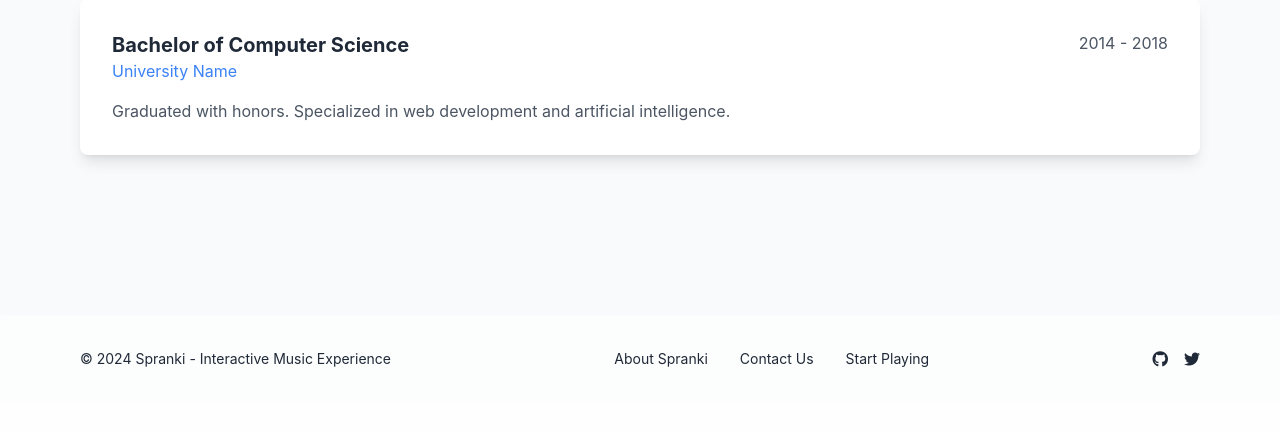
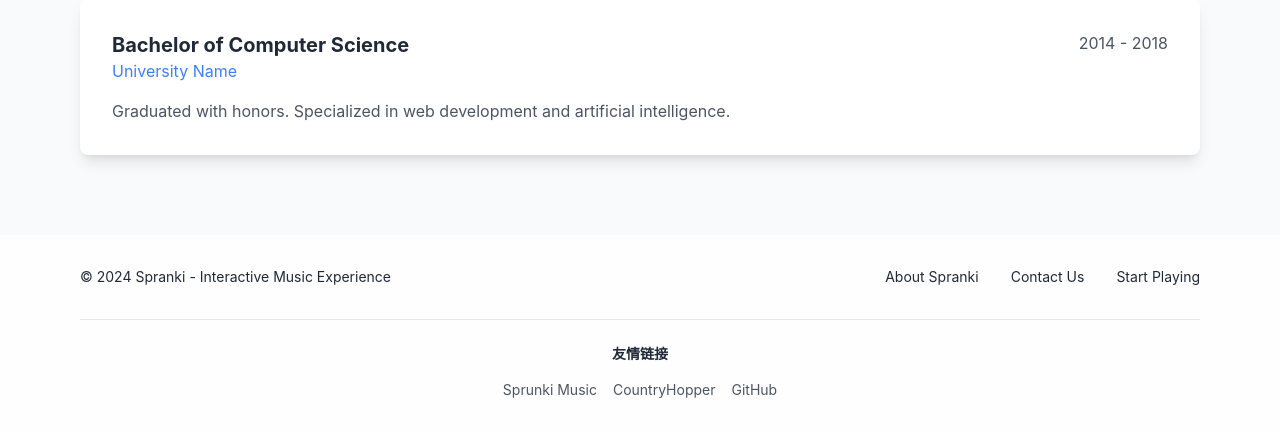
Before and after one commit to slideology/spranki, a Flask app: page /about in a window 1280 px wide. Shown: the part 1431-1863 px from the top of the page. Before the commit the page ends 1798 px from the top, so only its background shows below. Run offline with Flask 3, Linux system fonts and the light colour scheme; some libraries are stand-ins or nearby versions.

Commit message:
Add friendly links to footer
- Add links to Sprunki Music, CountryHopper, and GitHub
- Improve footer layout and styling
- Update social media links

```diff
--- a/templates/base.html
+++ b/templates/base.html
@@ -81,8 +81,10 @@
     </main>
 
     <!-- Footer -->
-    <footer class="mt-20 py-8 bg-white/50 dark:bg-gray-800/50 backdrop-blur-sm">
+    <footer class="bg-white/80 dark:bg-gray-900/80 backdrop-blur-sm mt-auto py-8">
         <div class="max-w-6xl mx-auto px-4">
+            <div class="flex flex-col space-y-8">
+                <!-- Main Footer Content -->
                 <div class="flex flex-col md:flex-row justify-between items-center space-y-4 md:space-y-0">
                     <div class="text-sm">
                         &copy; 2024 Spranki - Interactive Music Experience
@@ -92,13 +94,16 @@
                         <a href="/contact" class="text-sm hover:text-blue-500 transition-colors">Contact Us</a>
                         <a href="/game" class="text-sm hover:text-blue-500 transition-colors">Start Playing</a>
                     </div>
-                <div class="flex space-x-4">
-                    <a href="https://github.com/yourusername" target="_blank" class="hover:text-blue-500 transition-colors">
-                        <i class="fab fa-github"></i>
-                    </a>
-                    <a href="https://twitter.com/yourusername" target="_blank" class="hover:text-blue-500 transition-colors">
-                        <i class="fab fa-twitter"></i>
-                    </a>
+                </div>
+
+                <!-- Friendly Links -->
+                <div class="border-t border-gray-200 dark:border-gray-700 pt-6">
+                    <h3 class="text-sm font-semibold mb-4 text-center">友情链接</h3>
+                    <div class="flex flex-wrap justify-center gap-4">
+                        <a href="https://r.sprunki.im/" class="text-sm text-gray-600 dark:text-gray-400 hover:text-blue-500 dark:hover:text-blue-400 transition-colors">Sprunki Music</a>
+                        <a href="https://countryhopper.online/" class="text-sm text-gray-600 dark:text-gray-400 hover:text-blue-500 dark:hover:text-blue-400 transition-colors">CountryHopper</a>
+                        <a href="https://github.com/slideology" class="text-sm text-gray-600 dark:text-gray-400 hover:text-blue-500 dark:hover:text-blue-400 transition-colors">GitHub</a>
+                    </div>
                 </div>
             </div>
         </div>
```
Lines whose indentation alone changed are shown as unchanged.
